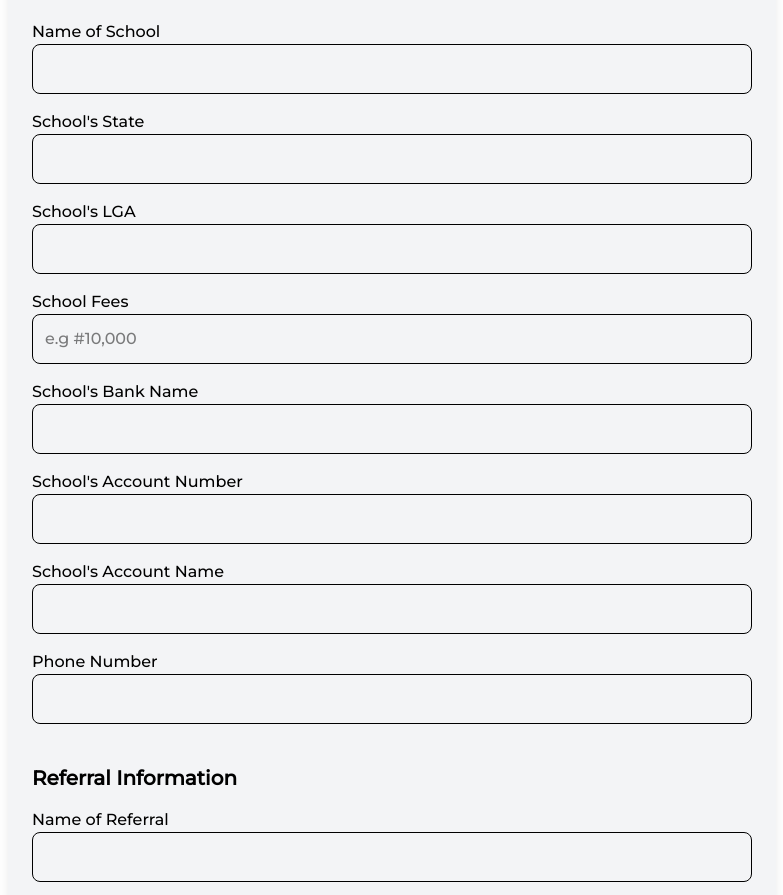
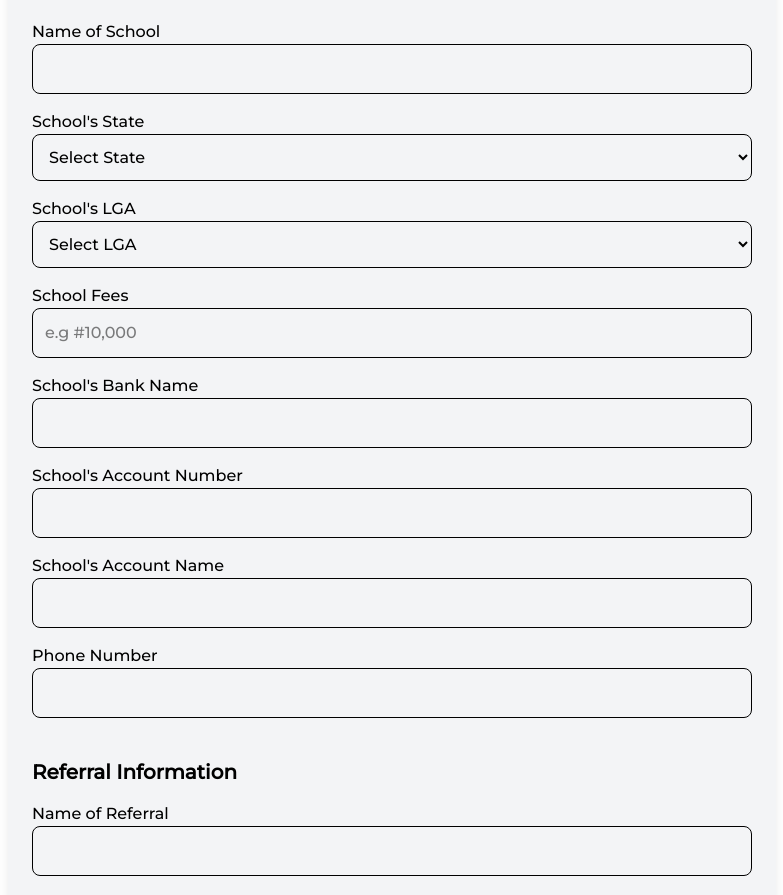
Before and after one commit to Moscolape/akpoazaa-foundation, a React (Vite) app: page /programs/educational-support/akpoazaa-foundation-scholarship-beneficiary-registration-form in a window 1280 px wide. Shown: the part 1261-2156 px from the top of the page, without its empty margins (248-1031 px from the left). Built offline with nearby package versions, Linux system fonts and the light colour scheme; a web font is replaced by a local one.

Commit message:
chore: edit scholarship form field

```diff
--- a/src/pages/subsidiary/scholarship-application.tsx
+++ b/src/pages/subsidiary/scholarship-application.tsx
@@ -48,6 +48,11 @@ const ScholarshipApplication: React.FC = () => {
   const stateOfOrigin = watch("stateOrigin");
   const selectedState = statesData.find(
     (state) => state.state === stateOfOrigin
+  );
+
+  const stateSchool = watch("schoolState");
+  const selectedSchoolState = statesData.find(
+    (state) => state.state === stateSchool
   );
 
   const onSubmit: SubmitHandler<ScholarshipFormData> = async (data) => {
@@ -319,21 +324,36 @@ const ScholarshipApplication: React.FC = () => {
           )}
 
           <label>School's State</label>
-          <input
+          <select
             {...register("schoolState", {
-              required: "School State is required",
+              required: "School state is required",
             })}
             className="w-full p-3 border rounded-lg"
-          />
+          >
+            <option value="">Select State</option>
+            {statesData.map(({ state }) => (
+              <option key={state} value={state}>
+                {state}
+              </option>
+            ))}
+          </select>
           {errors.schoolState && (
             <p className="text-red-500">{errors.schoolState.message}</p>
           )}
 
           <label>School's LGA</label>
-          <input
+          <select
             {...register("schoolLGA", { required: "School LGA is required" })}
             className="w-full p-3 border rounded-lg"
-          />
+            disabled={!selectedSchoolState}
+          >
+            <option value="">Select LGA</option>
+            {selectedSchoolState?.lgas.map((lga) => (
+              <option key={lga} value={lga}>
+                {lga}
+              </option>
+            ))}
+          </select>
           {errors.schoolLGA && (
             <p className="text-red-500">{errors.schoolLGA.message}</p>
           )}
```
